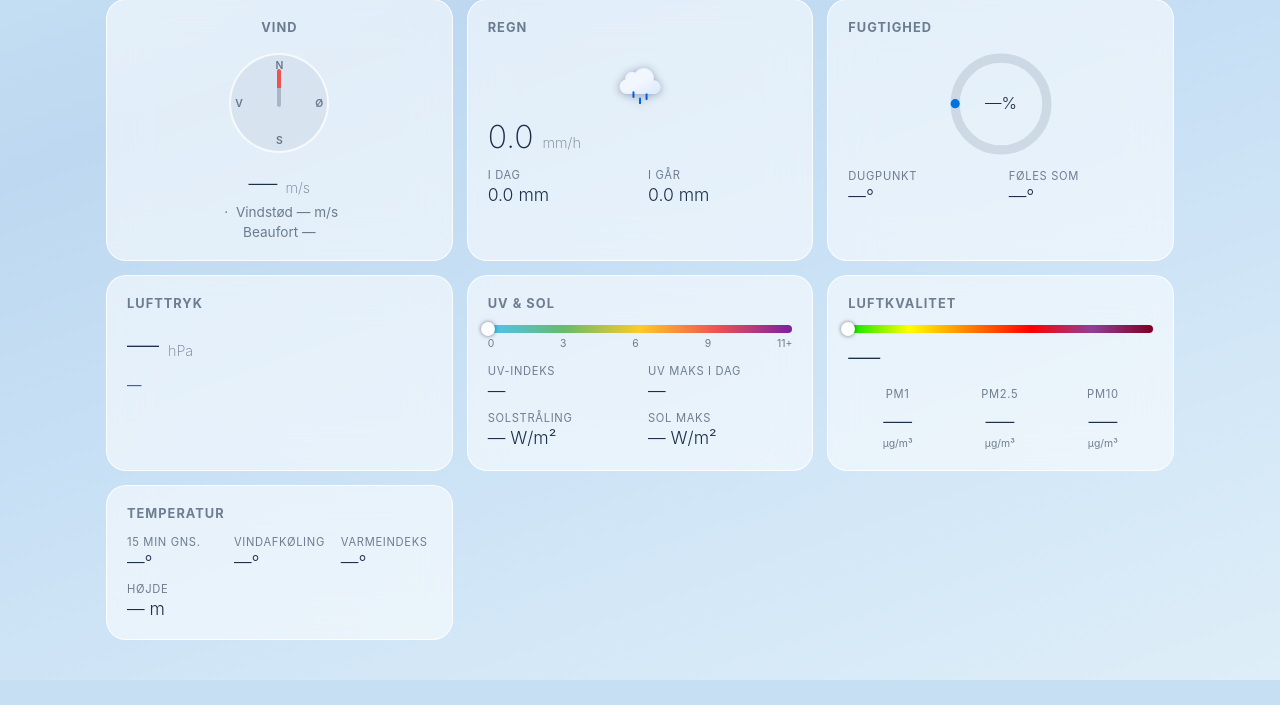
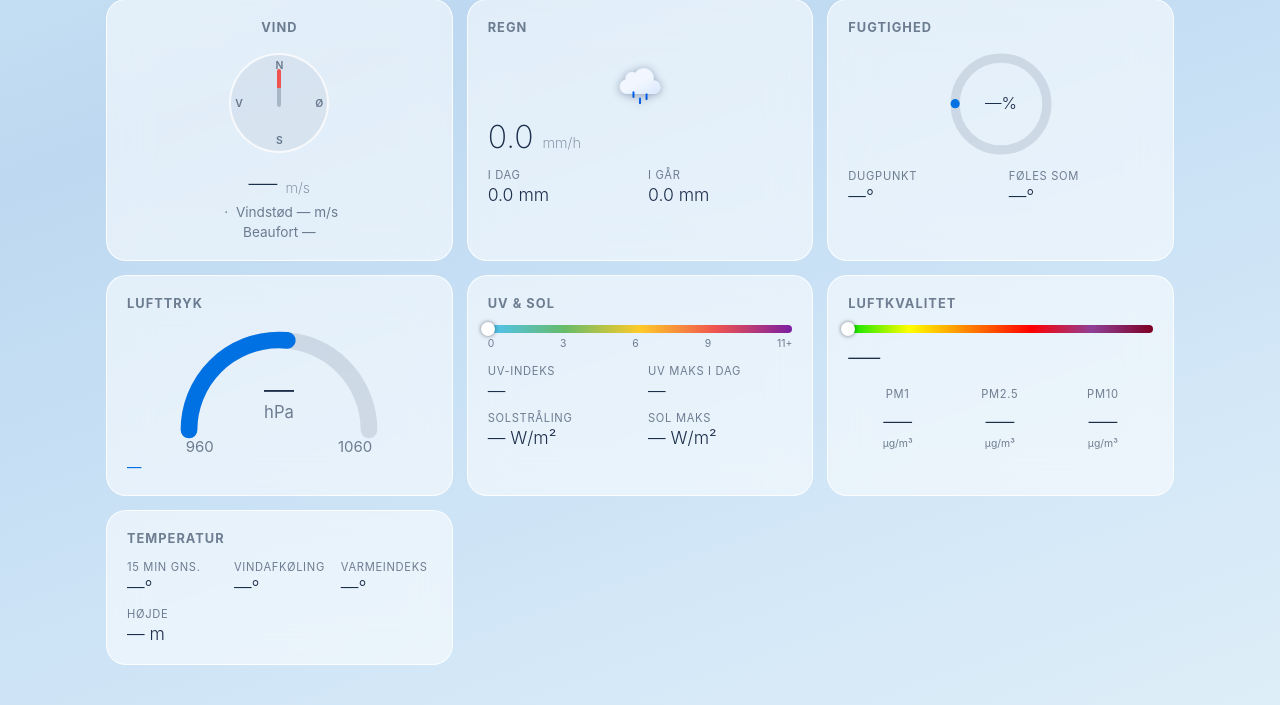
Before and after one commit to briis/LocalWeather, a Flask app: template templates/index.html in a window 1280 px wide. Shown: the part 343-1048 px from the top of the page. Before the commit the page ends 1023 px from the top, so only its background shows below. Run offline with Flask 3, Linux system fonts and the light colour scheme; the template is opened without the code that fills it, so the values that code supplies are empty.

Commit message:
Added Pressure Gauge

```diff
--- a/static/css/style.css
+++ b/static/css/style.css
@@ -295,7 +295,38 @@ body {
   font-family: inherit;
 }
 
-/* ── Pressure ───────────────────────────────────────── */
+/* ── Pressure gauge ─────────────────────────────────── */
+.pressure-gauge { display: flex; justify-content: center; margin-bottom: 20px; }
+
+.pressure-gauge-svg { width: 100%; max-width: 200px; overflow: visible; }
+
+.pressure-track {
+  fill: none;
+  stroke: var(--gauge-track);
+  stroke-width: 10;
+  stroke-linecap: round;
+}
+
+.pressure-fill {
+  fill: none;
+  stroke: var(--accent);
+  stroke-width: 10;
+  stroke-linecap: round;
+  transition: stroke-dasharray 0.6s ease;
+}
+
+.pressure-gauge-unit {
+  fill: var(--text-dim);
+  font-size: 10px;
+  font-family: inherit;
+}
+
+.pressure-scale-label {
+  fill: var(--text-dim);
+  font-size: 9px;
+  font-family: inherit;
+}
+
 .pressure-trend {
   font-size: 0.9rem;
   color: var(--accent);
--- a/static/js/weather.js
+++ b/static/js/weather.js
@@ -367,8 +367,12 @@ function updatePage(d) {
   const feelsLike = d.heatindex != null ? d.heatindex : d.windchill;
   setEl('feels-like', feelsLike != null ? `${fmtInt(feelsLike)}°` : '—');
 
-  const pressureEl = document.getElementById('pressure');
-  if (pressureEl) pressureEl.innerHTML = `${fmt(d.sealevelpressure)} <span class="unit">hPa</span>`;
+  const pressureArc = document.getElementById('pressure-arc');
+  if (pressureArc && d.sealevelpressure != null) {
+    const frac = Math.min(1, Math.max(0, (d.sealevelpressure - 960) / 100));
+    pressureArc.setAttribute('stroke-dasharray', `${(frac * 169.65).toFixed(1)} 169.65`);
+  }
+  setEl('pressure-val', d.sealevelpressure != null ? fmt(d.sealevelpressure) : '—');
 
   const trendEl = document.getElementById('pressure-trend');
   if (trendEl) trendEl.innerHTML = pressureTrendHtml(d.pressuretrend);
--- a/templates/index.html
+++ b/templates/index.html
@@ -169,9 +169,22 @@
       </div>
 
       <!-- Pressure -->
+      {% set p_raw = data.sealevelpressure if data and data.sealevelpressure is not none else 1013 %}
+      {% set p_frac = [[[(p_raw - 960) / 100, 0]|max, 1]|min] | first %}
+      {% set p_dash = (p_frac * 169.65) | round(1) %}
       <div class="card card-pressure">
         <div class="card-label" data-i18n="pressure">PRESSURE</div>
-        <div class="metric-big" id="pressure">{{ '%.1f'|format(data.sealevelpressure) if data and data.sealevelpressure is not none else '—' }} <span class="unit">hPa</span></div>
+        <div class="pressure-gauge">
+          <svg viewBox="0 0 120 68" class="pressure-gauge-svg">
+            <path d="M 6,63 A 54,54 0 0 1 114,63" class="pressure-track" pathLength="169.65"/>
+            <path d="M 6,63 A 54,54 0 0 1 114,63" class="pressure-fill" id="pressure-arc"
+              pathLength="169.65" stroke-dasharray="{{ p_dash }} 169.65"/>
+            <text x="60" y="45" text-anchor="middle" class="gauge-text" id="pressure-val">{{ '%.1f'|format(data.sealevelpressure) if data and data.sealevelpressure is not none else '—' }}</text>
+            <text x="60" y="56" text-anchor="middle" class="pressure-gauge-unit">hPa</text>
+            <text x="4"   y="76" class="pressure-scale-label">960</text>
+            <text x="116" y="76" text-anchor="end" class="pressure-scale-label">1060</text>
+          </svg>
+        </div>
         <div class="pressure-trend" id="pressure-trend">
           {% if data and data.pressuretrend is not none %}
             {% if data.pressuretrend > 0 %}↑ <span data-i18n="rising">Rising</span>{% elif data.pressuretrend < 0 %}↓ <span data-i18n="falling">Falling</span>{% else %}→ <span data-i18n="steady">Steady</span>{% endif %}
```
